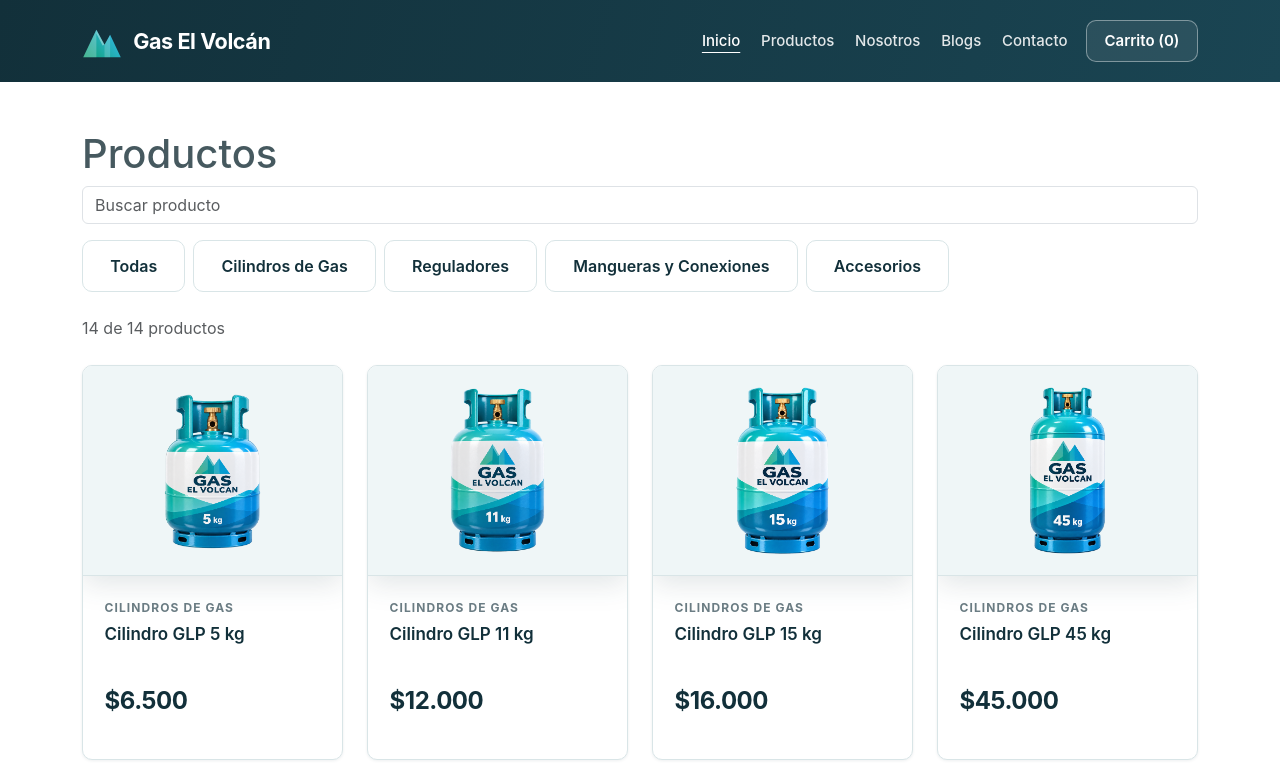
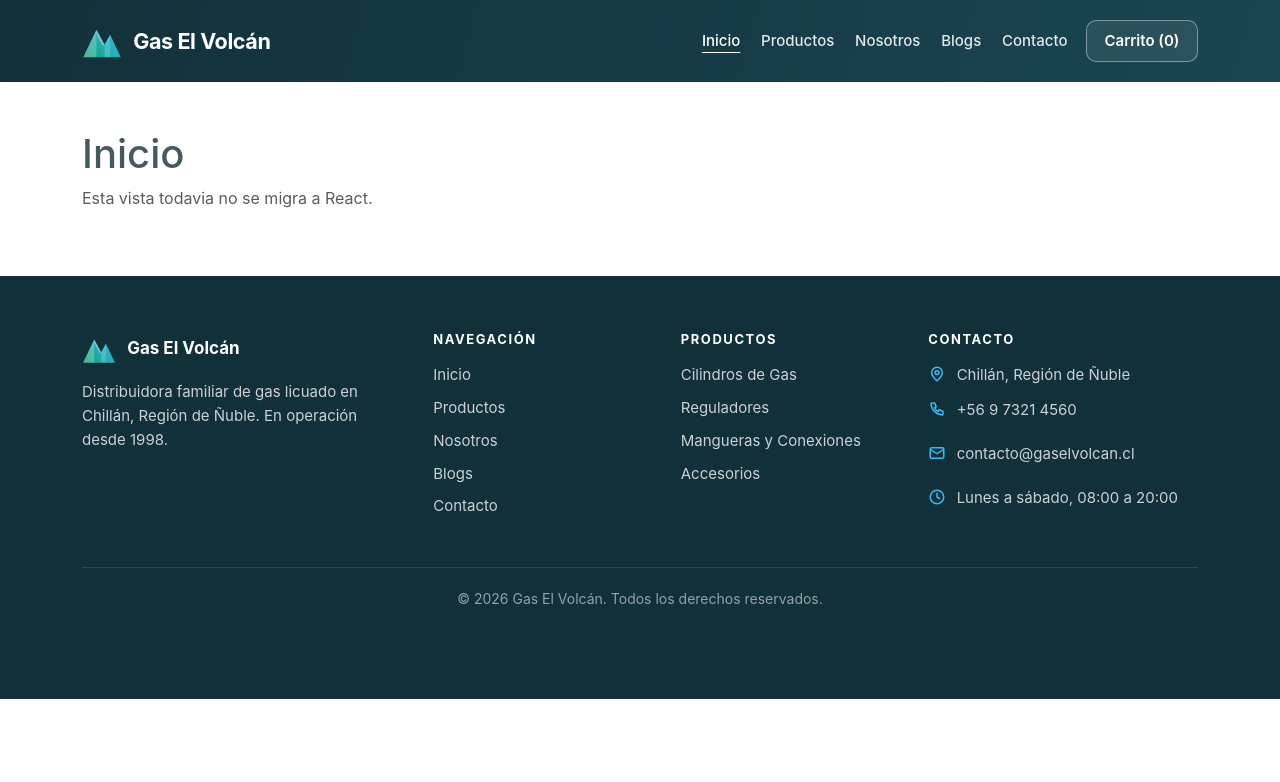
Before and after one commit to claaudic/Proyecto_Volcan, a React (Vite) app in the folder tienda-react/: page / in a window 1280 px wide. Shown: the top 782 px of the page. Built offline with nearby package versions, Linux system fonts and the light colour scheme.

Commit message:
Agrega navegacion con React Router y separa las paginas

```diff
--- a/tienda-react/package.json
+++ b/tienda-react/package.json
@@ -12,7 +12,8 @@
   "dependencies": {
     "bootstrap": "^5.3.8",
     "react": "^19.2.8",
-    "react-dom": "^19.2.8"
+    "react-dom": "^19.2.8",
+    "react-router-dom": "^7.18.4"
   },
   "devDependencies": {
     "@eslint/js": "^10.0.1",
--- a/tienda-react/src/App.jsx
+++ b/tienda-react/src/App.jsx
@@ -1,78 +1,27 @@
+import { Routes, Route } from 'react-router-dom'
+
 import Navbar from './components/Navbar'
 import Footer from './components/Footer'
-import TarjetaProducto from './components/TarjetaProducto'
-import { PRODUCTOS, formatearPrecio, imagenDe } from './datos/productos'
-import { useState } from 'react'
 
+import Inicio from './paginas/Inicio'
+import Productos from './paginas/Productos'
+import Nosotros from './paginas/Nosotros'
+import Blogs from './paginas/Blogs'
+import Contacto from './paginas/Contacto'
 
 function App() {
-  const [busqueda, setBusqueda] = useState("")
-  const [categoria, setCategoria] = useState("")
-
-  // Las categorias salen de los propios productos, sin repetir
-  const categorias = [...new Set(PRODUCTOS.map((p) => p.categoria))]
-
-  const filtrados = PRODUCTOS.filter((producto) => {
-    const coincideNombre = producto.nombre
-      .toLowerCase()
-      .includes(busqueda.toLowerCase())
-
-    const coincideCategoria =
-      categoria === "" || producto.categoria === categoria
-
-    return coincideNombre && coincideCategoria
-  })
-
   return (
     <>
       <Navbar />
 
-      <main className="container py-5">
-        <h1>Productos</h1>
-
-        <input
-          className="form-control mb-3"
-          placeholder="Buscar producto"
-          value={busqueda}
-          onChange={(e) => setBusqueda(e.target.value)}
-        />
-
-        <div className="mb-3">
-          <button
-            className="btn btn-secundario me-2 mb-2"
-            onClick={() => setCategoria("")}
-          >
-            Todas
-          </button>
-
-          {categorias.map((cat) => (
-            <button
-              key={cat}
-              className="btn btn-secundario me-2 mb-2"
-              onClick={() => setCategoria(cat)}
-            >
-              {cat}
-            </button>
-          ))}
-        </div>
-
-        <p className="text-muted mb-4">
-          {filtrados.length} de {PRODUCTOS.length} productos
-        </p>
-
-        <ul className="row g-4 list-unstyled">
-          {filtrados.map((producto) => (
-            <li key={producto.codigo} className="col-12 col-sm-6 col-lg-3">
-              <TarjetaProducto
-                nombre={producto.nombre}
-                categoria={producto.categoria}
-                precio={formatearPrecio(producto.precioResidencial)}
-                imagen={imagenDe(producto.codigo)}
-              />
-            </li>
-          ))}
-        </ul>
-      </main>
+      {/* El mapa de direcciones: que componente se muestra en cada ruta */}
+      <Routes>
+        <Route path="/" element={<Inicio />} />
+        <Route path="/productos" element={<Productos />} />
+        <Route path="/nosotros" element={<Nosotros />} />
+        <Route path="/blogs" element={<Blogs />} />
+        <Route path="/contacto" element={<Contacto />} />
+      </Routes>
 
       <Footer />
     </>
--- a/tienda-react/src/components/Navbar.jsx
+++ b/tienda-react/src/components/Navbar.jsx
@@ -1,11 +1,13 @@
+import { Link } from 'react-router-dom'
+
 function Navbar() {
   return (
       <nav className="navbar navbar-expand-lg" data-bs-theme="dark" aria-label="Navegación principal">
             <div className="container">
-                <a className="navbar-brand" href="index.html">
+                <Link className="navbar-brand" to="/">
                     <img className="marca-logo" src="/img/logo.svg" alt="Logo de Gas El Volcán"/>
                     <span>Gas El Volcán</span>
-                </a>
+                </Link>
 
                 <button
                     className="navbar-toggler"
@@ -22,19 +24,19 @@ function Navbar() {
                 <div className="collapse navbar-collapse" id="menuPrincipal">
                     <ul className="navbar-nav ms-auto align-items-lg-center">
                         <li className="nav-item">
-                            <a className="nav-link active" aria-current="page" href="index.html">Inicio</a>
+                            <Link className="nav-link active" aria-current="page" to="/">Inicio</Link>
                         </li>
                         <li className="nav-item">
-                            <a className="nav-link" href="productos.html">Productos</a>
+                            <Link className="nav-link" to="/productos">Productos</Link>
                         </li>
                         <li className="nav-item">
-                            <a className="nav-link" href="nosotros.html">Nosotros</a>
+                            <Link className="nav-link" to="/nosotros">Nosotros</Link>
                         </li>
                         <li className="nav-item">
-                            <a className="nav-link" href="blogs.html">Blogs</a>
+                            <Link className="nav-link" to="/blogs">Blogs</Link>
                         </li>
                         <li className="nav-item">
-                            <a className="nav-link" href="contacto.html">Contacto</a>
+                            <Link className="nav-link" to="/contacto">Contacto</Link>
                         </li>
                         <li className="nav-item nav-cuenta" id="navCuenta"></li>
                         <li className="nav-item">
--- a/tienda-react/src/main.jsx
+++ b/tienda-react/src/main.jsx
@@ -1,5 +1,6 @@
 import { StrictMode } from 'react'
 import { createRoot } from 'react-dom/client'
+import { BrowserRouter } from 'react-router-dom'
 import 'bootstrap/dist/css/bootstrap.min.css'
 import './css/estilos.css'
 import './css/efectos.css'
@@ -9,6 +10,8 @@ import App from './App.jsx'
 
 createRoot(document.getElementById('root')).render(
   <StrictMode>
-    <App />
+    <BrowserRouter>
+      <App />
+    </BrowserRouter>
   </StrictMode>,
 )
--- /dev/null
+++ b/tienda-react/src/paginas/Blogs.jsx
@@ -0,0 +1,12 @@
+// Pagina pendiente de migrar desde Blogs.html del sitio en HTML.
+
+function Blogs() {
+  return (
+    <main className="container py-5">
+      <h1>Blogs</h1>
+      <p className="text-muted">Esta vista todavia no se migra a React.</p>
+    </main>
+  )
+}
+
+export default Blogs
--- /dev/null
+++ b/tienda-react/src/paginas/Contacto.jsx
@@ -0,0 +1,12 @@
+// Pagina pendiente de migrar desde Contacto.html del sitio en HTML.
+
+function Contacto() {
+  return (
+    <main className="container py-5">
+      <h1>Contacto</h1>
+      <p className="text-muted">Esta vista todavia no se migra a React.</p>
+    </main>
+  )
+}
+
+export default Contacto
--- /dev/null
+++ b/tienda-react/src/paginas/Inicio.jsx
@@ -0,0 +1,12 @@
+// Pagina pendiente de migrar desde Inicio.html del sitio en HTML.
+
+function Inicio() {
+  return (
+    <main className="container py-5">
+      <h1>Inicio</h1>
+      <p className="text-muted">Esta vista todavia no se migra a React.</p>
+    </main>
+  )
+}
+
+export default Inicio
--- /dev/null
+++ b/tienda-react/src/paginas/Nosotros.jsx
@@ -0,0 +1,12 @@
+// Pagina pendiente de migrar desde Nosotros.html del sitio en HTML.
+
+function Nosotros() {
+  return (
+    <main className="container py-5">
+      <h1>Nosotros</h1>
+      <p className="text-muted">Esta vista todavia no se migra a React.</p>
+    </main>
+  )
+}
+
+export default Nosotros
--- /dev/null
+++ b/tienda-react/src/paginas/Productos.jsx
@@ -0,0 +1,73 @@
+import { useState } from 'react'
+import TarjetaProducto from '../components/TarjetaProducto'
+import { PRODUCTOS, formatearPrecio, imagenDe } from '../datos/productos'
+
+function Productos() {
+  const [busqueda, setBusqueda] = useState("")
+  const [categoria, setCategoria] = useState("")
+
+  // Las categorias salen de los propios productos, sin repetir
+  const categorias = [...new Set(PRODUCTOS.map((p) => p.categoria))]
+
+  const filtrados = PRODUCTOS.filter((producto) => {
+    const coincideNombre = producto.nombre
+      .toLowerCase()
+      .includes(busqueda.toLowerCase())
+
+    const coincideCategoria =
+      categoria === "" || producto.categoria === categoria
+
+    return coincideNombre && coincideCategoria
+  })
+
+  return (
+    <main className="container py-5">
+      <h1>Productos</h1>
+
+      <input
+        className="form-control mb-3"
+        placeholder="Buscar producto"
+        value={busqueda}
+        onChange={(e) => setBusqueda(e.target.value)}
+      />
+
+      <div className="mb-3">
+        <button
+          className="btn btn-secundario me-2 mb-2"
+          onClick={() => setCategoria("")}
+        >
+          Todas
+        </button>
+
+        {categorias.map((cat) => (
+          <button
+            key={cat}
+            className="btn btn-secundario me-2 mb-2"
+            onClick={() => setCategoria(cat)}
+          >
+            {cat}
+          </button>
+        ))}
+      </div>
+
+      <p className="text-muted mb-4">
+        {filtrados.length} de {PRODUCTOS.length} productos
+      </p>
+
+      <ul className="row g-4 list-unstyled">
+        {filtrados.map((producto) => (
+          <li key={producto.codigo} className="col-12 col-sm-6 col-lg-3">
+            <TarjetaProducto
+              nombre={producto.nombre}
+              categoria={producto.categoria}
+              precio={formatearPrecio(producto.precioResidencial)}
+              imagen={imagenDe(producto.codigo)}
+            />
+          </li>
+        ))}
+      </ul>
+    </main>
+  )
+}
+
+export default Productos
```
Also changed, not shown: 1 other file (tests, documents, lock files or other folders).
